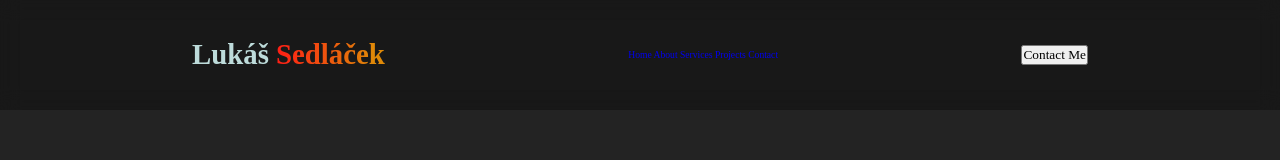
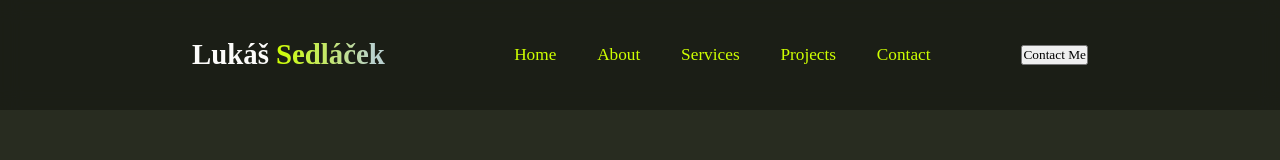
Before and after one commit to spagyy/lukas-portfolio, a website: page index.html in a window 1280 px wide. Drawn offline with nearby package versions, Linux system fonts and the light colour scheme.

Commit message:
Pro navbar jsem nastavil, textovou velikost, barvu, středně tučné písmo, odsazení a animace po urřitou dobu aještě jsem zapomněl zmínit že jsem tam přidal 3px transparetní proiužek.

```diff
--- a/style.css
+++ b/style.css
@@ -7,9 +7,9 @@
     font-family: "Poppins";
 }
 :root {
-    --bg-color: #232323;
+    --bg-color: #282c20;
     --second-bg-color: #1b1a1a;
-    --text-color: #bddbda;
+    --text-color: #fcfcfa;
     --main-color: #CEFF00
 }
 html {
@@ -51,9 +51,17 @@ body {
 span{
     background: linear-gradient(
     270deg,
-    #DF8908 10%,
-    #ff1d15
+    #BAD1CEFF 10%,
+    #CEFF00
     );
     background-clip: text;
     color: transparent;
 }
+.navbar a {
+    font-size: 1.8rem;
+    color: var(--main-color);
+    margin-left: 4rem;
+    font-weight: 500;
+    transition: 0.3s ease-in-out;
+    border-bottom: 3px solid transparent;
+}
```
